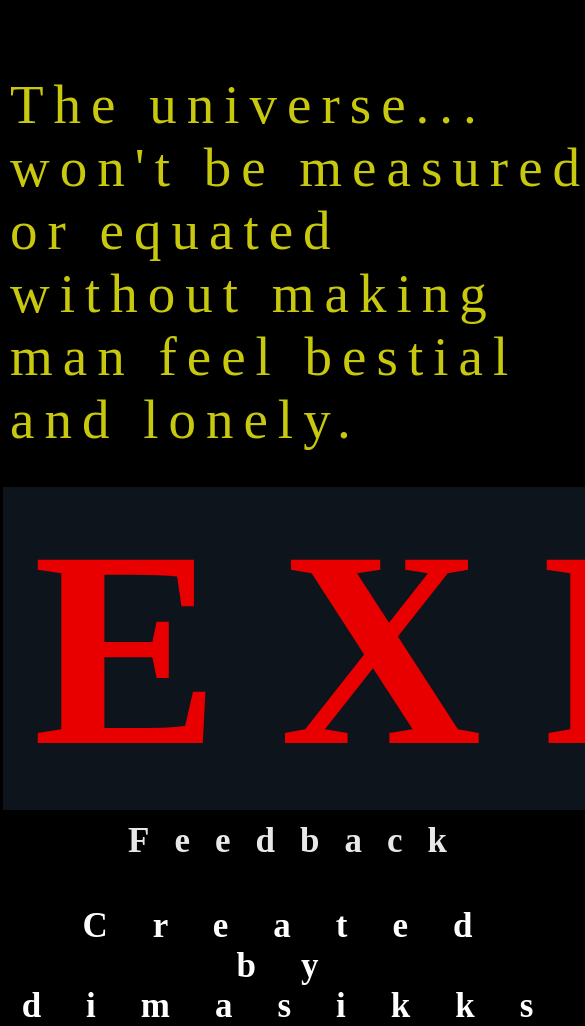
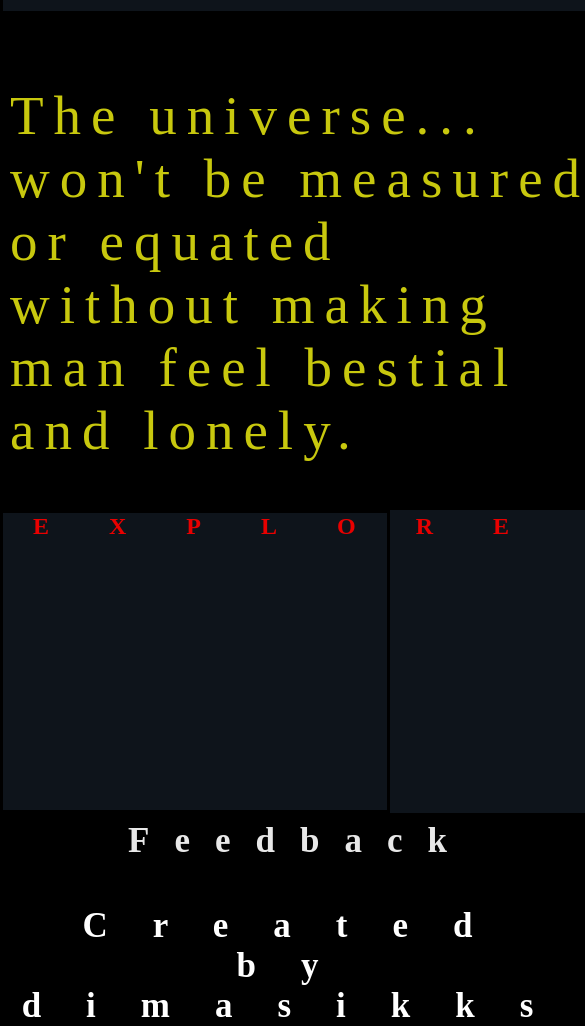
Before and after one commit to dimasikks/myweb, a plain HTML site: page index.htm in a window 390 px wide. Shown: the part 2544-3570 px from the top of the page, 585 px wide, since content can reach past the window. Drawn offline with Linux system fonts and the light colour scheme.

Commit message:
Update myweb.css

```diff
--- a/myweb.css
+++ b/myweb.css
@@ -194,7 +194,7 @@ body::-webkit-scrollbar-thumb{
 		flex:5;
 	}
 	.t4{
-		min-width:600px;
+		font-size: 24px;
 		order:6;
 		flex:3;
 	}
```
